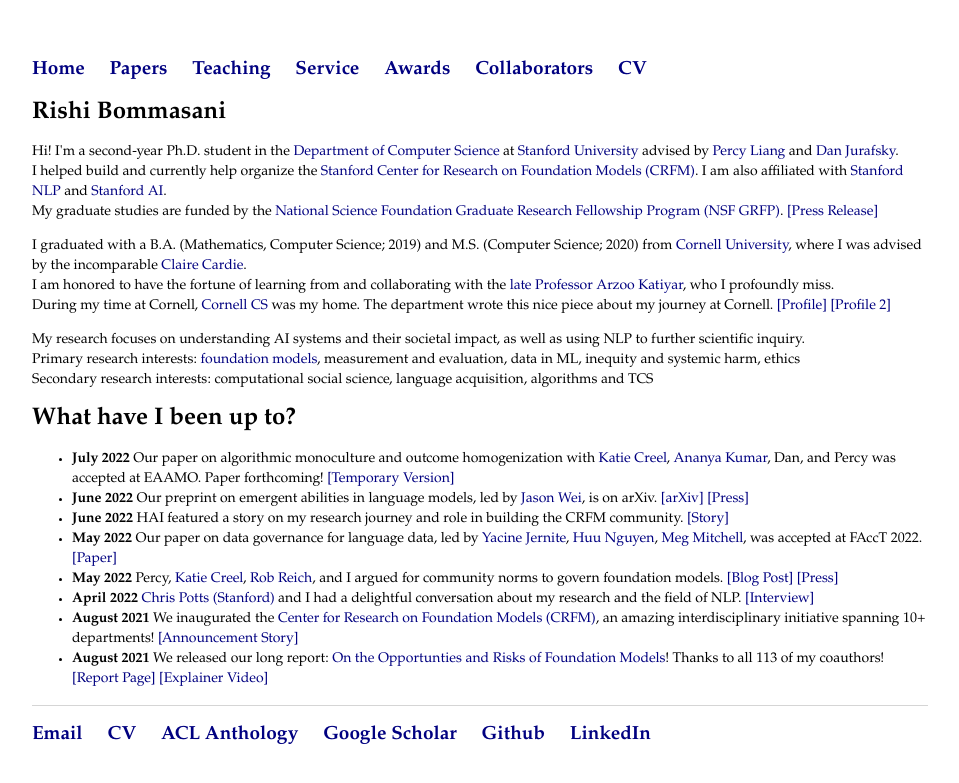
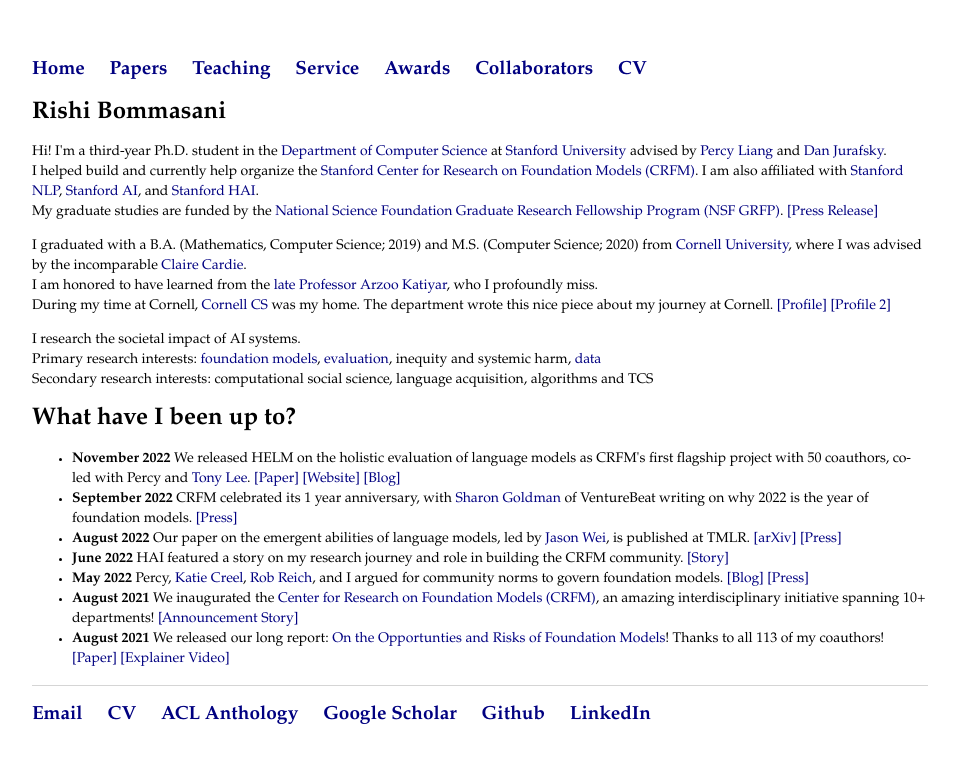
Before and after one commit to rishibommasani/rishibommasani.github.io, a Jekyll site: the page built from index.html, in a window 1280 px wide. Shown: the top 783 px of the page, without its empty margins (160-1119 px from the left). Built offline with Jekyll 4.4.1, drawn with Linux system fonts in a browser that asks for light colours.

Commit message:
post-helm updates

```diff
--- a/index.html
+++ b/index.html
@@ -4,26 +4,26 @@
 ---
 <div class="blurb">
 <h1> Rishi Bommasani</h1>
-<p>Hi! I'm a second-year Ph.D. student in the <a href="https://cs.stanford.edu/">Department of Computer Science</a> at <a href="https://www.stanford.edu/">Stanford University</a> advised by <a href="https://cs.stanford.edu/~pliang/">Percy Liang</a> and <a href="https://web.stanford.edu/~jurafsky/">Dan Jurafsky</a>.
-<br> I helped build and currently help organize the <a href="https://crfm.stanford.edu/">Stanford Center for Research on Foundation Models (CRFM)</a>. I am also affiliated with <a href="https://nlp.stanford.edu/">Stanford NLP </a> and <a href="https://ai.stanford.edu/">Stanford AI</a>.
+<p>Hi! I'm a third-year Ph.D. student in the <a href="https://cs.stanford.edu/">Department of Computer Science</a> at <a href="https://www.stanford.edu/">Stanford University</a> advised by <a href="https://cs.stanford.edu/~pliang/">Percy Liang</a> and <a href="https://web.stanford.edu/~jurafsky/">Dan Jurafsky</a>.
+<br> I helped build and currently help organize the <a href="https://crfm.stanford.edu/">Stanford Center for Research on Foundation Models (CRFM)</a>. I am also affiliated with <a href="https://nlp.stanford.edu/">Stanford NLP</a>, <a href="https://ai.stanford.edu/">Stanford AI</a>, and <a href="https://hai.stanford.edu/">Stanford HAI</a>.
 <br> My graduate studies are funded by the <a href="https://www.nsfgrfp.org/resources/about_grfp">National Science Foundation Graduate Research Fellowship Program (NSF GRFP)</a>. <a href="https://www.cs.cornell.edu/information/news/newsitem11136/cs-graduate-students-receive-national-science-foundation-graduate"> [Press Release] </a> </p>
 
 <p> I graduated with a B.A. (Mathematics, Computer Science; 2019) and M.S. (Computer Science; 2020) from <a href="https://www.cornell.edu/">Cornell University</a>, where I was advised by the incomparable <a href="http://www.cs.cornell.edu/home/cardie/">Claire Cardie</a>.
-<br> I am honored to have the fortune of learning from and collaborating with the <a href="https://news.psu.edu/story/660710/2021/06/07/college-engineering-mourns-loss-faculty-member-arzoo-katiyar">late</a> <a href="https://sites.google.com/site/arzook99/home">Professor Arzoo Katiyar</a>, who I profoundly miss.
+<br> I am honored to have learned from the <a href="https://news.psu.edu/story/660710/2021/06/07/college-engineering-mourns-loss-faculty-member-arzoo-katiyar">late</a> <a href="https://sites.google.com/site/arzook99/home">Professor Arzoo Katiyar</a>, who I profoundly miss.
 <br> During my time at Cornell, <a href="http://www.cs.cornell.edu">Cornell CS</a> was my home. The department wrote this nice piece about my journey at Cornell. <a href="https://www.cs.cornell.edu/information/news/newsitem11229/profile-cornell-cs-ba-and-ms-graduate-rishi-bommasani"> [Profile] </a> <a href="https://www.cs.cornell.edu/information/news/newsitem11227/lillian-lee-and-tacl-cs-graduate-stanford-new-platform-data-privacy"> [Profile 2] </a> </p>
 
-<p> My research focuses on understanding AI systems and their societal impact, as well as using NLP to further scientific inquiry.
-<br> Primary research interests: <a href="https://arxiv.org/abs/2108.07258">foundation models</a>, measurement and evaluation, data in ML, inequity and systemic harm, ethics
+<p> I research the societal impact of AI systems.
+<br> Primary research interests: <a href="https://arxiv.org/abs/2108.07258">foundation models</a>, <a href="https://arxiv.org/abs/2211.09110">evaluation</a>, inequity and systemic harm, <a href="https://arxiv.org/abs/2206.03216">data</a>
 <br> Secondary research interests: computational social science, language acquisition, algorithms and TCS </p>
 
 <div class="blurb">
 <h1> What have I been up to?</h1>
 <ul>
-<li><b>July 2022</b> Our paper on algorithmic monoculture and outcome homogenization with <a href="https://kathleenacreel.com/">Katie Creel</a>, <a href="https://ananyakumar.wordpress.com/">Ananya Kumar</a>, Dan, and Percy was accepted at EAAMO. Paper forthcoming! <a href="https://github.com/rishibommasani/rishibommasani.github.io/blob/master/papers/HomogenizationEAAMO.pdf"> [Temporary Version] </a> </li>
-<li><b>June 2022</b> Our preprint on emergent abilities in language models, led by <a href="https://jasonwei20.github.io/">Jason Wei</a>, is on arXiv. <a href="https://arxiv.org/abs/2206.07682"> [arXiv] </a><a href="https://venturebeat.com/2022/06/28/4-ai-research-trends-everyone-is-or-will-be-talking-about/"> [Press] </a> </li>
-<li><b>June 2022</b> HAI featured a story on my research journey and role in building the CRFM community. <a href="https://www.linkedin.com/pulse/rishi-bommasani-building-community-studying-foundation-models-?trk=public_post-content_share-article"> [Story] </a> </li>
-<li><b>May 2022</b> Our paper on data governance for language data, led by <a href="https://yjernite.github.io/">Yacine Jernite</a>, <a href="https://www.linkedin.com/in/huu-ai-machine-learning/">Huu Nguyen</a>, <a href="https://www.m-mitchell.com/">Meg Mitchell</a>, was accepted at FAccT 2022. <a href="https://arxiv.org/abs/2206.03216"> [Paper] </a> </li>
-<li><b>May 2022</b> Percy, <a href="https://kathleenacreel.com/">Katie Creel</a>, <a href="http://robreich.stanford.edu/">Rob Reich</a>, and I argued for community norms to govern foundation models. <a href="https://crfm.stanford.edu/2022/05/17/community-norms.html"> [Blog Post] </a> <a href="https://www.protocol.com/enterprise/foundation-models-ai-standards-stanford"> [Press] </a> </li>
-<li><b>April 2022</b> <a href="https://web.stanford.edu/~cgpotts/"> Chris Potts (Stanford) </a> and I had a delightful conversation about my research and the field of NLP. <a href="https://web.stanford.edu/class/cs224u/podcast/bommasani/"> [Interview] </a> </li>
-<li><b>August 2021</b> We inaugurated the <a href="https://crfm.stanford.edu/"> Center for Research on Foundation Models (CRFM)</a>, an amazing interdisciplinary initiative spanning 10+ departments! <a href="https://hai.stanford.edu/news/introducing-center-research-foundation-models-crfm"> [Announcement Story] </a> </li>
-<li><b>August 2021</b> We released our long report: <a href="https://arxiv.org/abs/2108.07258">On the Opportunties and Risks of Foundation Models</a>! Thanks to all 113 of my coauthors! <a href="https://crfm.stanford.edu/report.html"> [Report Page] </a> <a href="https://youtu.be/ZshcPdavsdU"> [Explainer Video] </a></li>
+<li><b>November 2022</b> We released HELM on the holistic evaluation of language models as CRFM's first flagship project with 50 coauthors, co-led with Percy and <a href="https://www.linkedin.com/in/tonyhlee">Tony Lee</a>. <a href="https://arxiv.org/abs/2211.09110">[Paper]</a> <a href="https://crfm.stanford.edu/helm">[Website]</a> <a href="https://crfm.stanford.edu/2022/11/17/helm.html">[Blog]</a></li>
+<!-- <li><b>November 2022</b> Our paper on algorithmic monoculture and outcome homogenization with <a href="https://kathleenacreel.com/">Katie Creel</a>, <a href="https://ananyakumar.wordpress.com/">Ananya Kumar</a>, Dan, and Percy was accepted at EAAMO. Paper forthcoming! <a href="https://github.com/rishibommasani/rishibommasani.github.io/blob/master/papers/HomogenizationEAAMO.pdf"> [Temporary Version] </a> </li> -->
+<li><b>September 2022</b> CRFM celebrated its 1 year anniversary, with <a href="https://venturebeat.com/author/sharongoldman/">Sharon Goldman</a> of VentureBeat writing on why 2022 is the year of foundation models. <a href="https://venturebeat.com/ai/foundation-models-2022s-ai-paradigm-shift/">[Press]</a> </li>
+<li><b>August 2022</b> Our paper on the emergent abilities of language models, led by <a href="https://jasonwei20.github.io/">Jason Wei</a>, is published at TMLR. <a href="https://arxiv.org/abs/2206.07682">[arXiv]</a> <a href="https://venturebeat.com/2022/06/28/4-ai-research-trends-everyone-is-or-will-be-talking-about/">[Press]</a> </li>
+<li><b>June 2022</b> HAI featured a story on my research journey and role in building the CRFM community. <a href="https://www.linkedin.com/pulse/rishi-bommasani-building-community-studying-foundation-models-?trk=public_post-content_share-article">[Story]</a> </li>
+<li><b>May 2022</b> Percy, <a href="https://kathleenacreel.com/">Katie Creel</a>, <a href="http://robreich.stanford.edu/">Rob Reich</a>, and I argued for community norms to govern foundation models. <a href="https://crfm.stanford.edu/2022/05/17/community-norms.html">[Blog]</a> <a href="https://www.protocol.com/enterprise/foundation-models-ai-standards-stanford">[Press]</a> </li>
+<li><b>August 2021</b> We inaugurated the <a href="https://crfm.stanford.edu/"> Center for Research on Foundation Models (CRFM)</a>, an amazing interdisciplinary initiative spanning 10+ departments! <a href="https://hai.stanford.edu/news/introducing-center-research-foundation-models-crfm">[Announcement Story]</a> </li>
+<li><b>August 2021</b> We released our long report: <a href="https://arxiv.org/abs/2108.07258">On the Opportunties and Risks of Foundation Models</a>! Thanks to all 113 of my coauthors! <a href="https://crfm.stanford.edu/report.html">[Paper]</a> <a href="https://youtu.be/ZshcPdavsdU">[Explainer Video]</a> </li>
```
